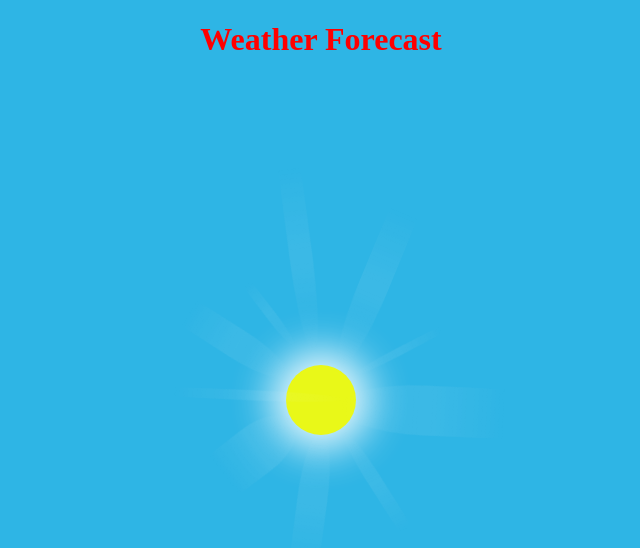
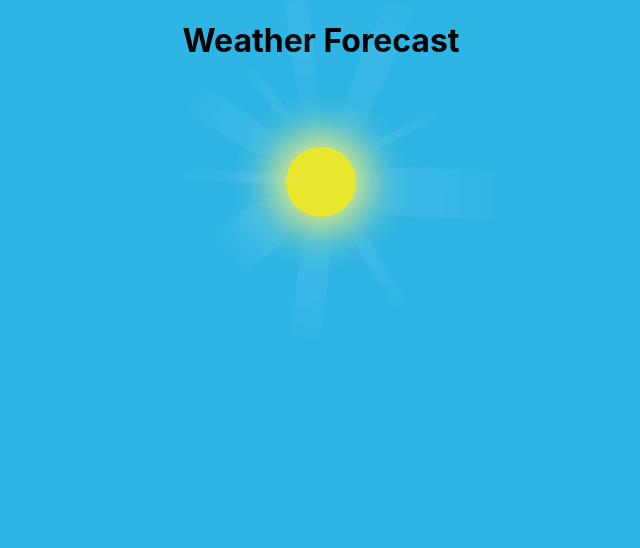
Before and after one commit to flaviusbohaciuc/weather-forecast-react, a React (Create React App) app: page / in a window 1280 px wide. Shown: the top 548 px of the page, without its empty margins (319-959 px from the left). Built offline with nearby package versions, Linux system fonts and the light colour scheme.

Commit message:
update sun animation

```diff
--- a/src/component/sun/sun.component.tsx
+++ b/src/component/sun/sun.component.tsx
@@ -3,6 +3,7 @@ import "./sun.style.scss";
 
 const Sun = () => {
   return (
+    <div className="wrapper-sun">
       <div className="sun">
         <div className="ray_box">
             <div className="ray ray1"></div>
@@ -17,6 +18,7 @@ const Sun = () => {
             <div className="ray ray10"></div>
         </div>
       </div>
+    </div>
   );
 };
 
--- a/src/component/sun/sun.style.scss
+++ b/src/component/sun/sun.style.scss
@@ -1,5 +1,8 @@
-body {
-  background: #2eb5e5;
+@import 'src/index.scss';
+
+.wrapper-sun {
+  position: relative;
+  height: 200px;
 }
 
 .sun {
@@ -12,9 +15,9 @@ body {
   width: 70px;
   height: 70px;
   border-radius: 50%;
-  background: yellow;
+  background: $color-broom;
   opacity: 0.9;
-  box-shadow: 0px 0px 40px 15px white;
+  box-shadow: 0px 0px 40px 15px $color-paris-daisy;
 }
 
 .ray_box {
@@ -25,8 +28,8 @@ body {
   right: 0;
   bottom: 0;
   width: 70px;
+  animation: ray_anim 120s linear infinite;
   -webkit-animation: ray_anim 120s linear infinite;
-  animation: ray_anim 120s linear infinite;
 }
 .ray {
   background: -webkit-linear-gradient(
@@ -128,6 +131,16 @@ body {
   left: -60px;
 }
 
+@keyframes ray_anim {
+  0% {
+    -webkit-transform: rotate(0deg);
+    transform: rotate(0deg);
+  }
+  100% {
+    -webkit-transform: rotate(360deg);
+    transform: rotate(360deg);
+  }
+}
 @-webkit-keyframes ray_anim {
   0% {
     -webkit-transform: rotate(0deg);
--- a/src/index.scss
+++ b/src/index.scss
@@ -1,6 +1,17 @@
-body {
+$color-white: #ffffff;
+$color-picton-blue: #2eb5e5;
+$color-broom: #ffeb19;
+$color-paris-daisy: #fff375;
+
+body,
+html {
+  margin: 0;
+  padding: 0;
+  font-family: -apple-system, BlinkMacSystemFont, "Segoe UI", "Roboto", "Oxygen",
+    "Ubuntu", "Cantarell", "Fira Sans", "Droid Sans", "Helvetica Neue",
+    sans-serif;
+  -webkit-font-smoothing: antialiased;
+  -moz-osx-font-smoothing: grayscale;
   text-align: center;
+  background-color: $color-picton-blue;
 }
-h1 {
-  color: red;
-}
--- a/src/index.tsx
+++ b/src/index.tsx
@@ -3,4 +3,7 @@ import ReactDOM from "react-dom";
 import "./index.scss";
 import WeatherForecast from "./weather-forecast-app";
 
-ReactDOM.render(<WeatherForecast />, document.getElementById("Weather-is-unpredictable"));
+ReactDOM.render(
+  <WeatherForecast />,
+  document.getElementById("Weather-is-unpredictable")
+);
--- a/src/weather-forecast-app.tsx
+++ b/src/weather-forecast-app.tsx
@@ -3,7 +3,7 @@ import Sun from "./component/sun";
 
 const WeatherForecast: React.FC = () => {
   return (
-    <div className="WeatherForecast">
+    <div className="content">
       <h1>Weather Forecast</h1>
       <Sun />
     </div>
```
Lines whose indentation alone changed are shown as unchanged.
